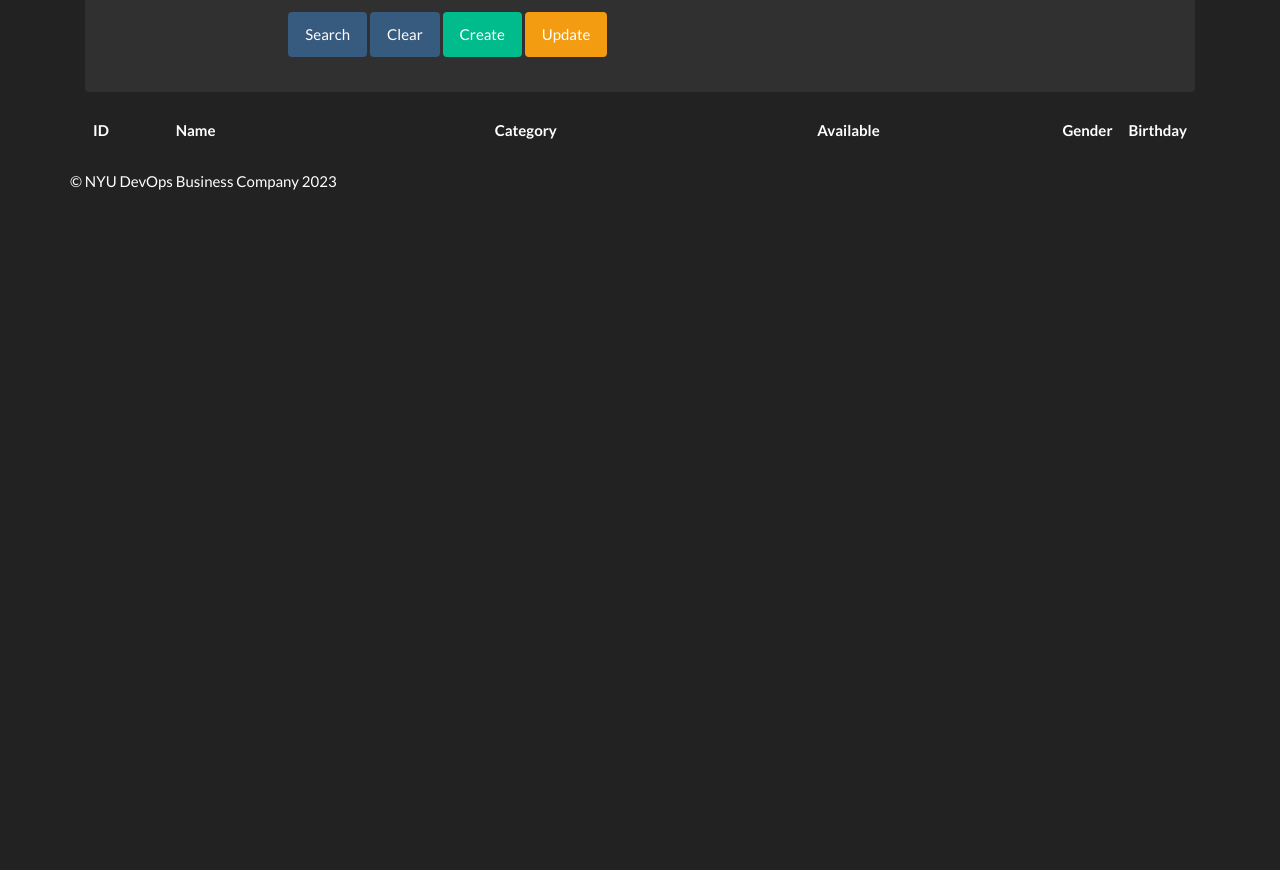
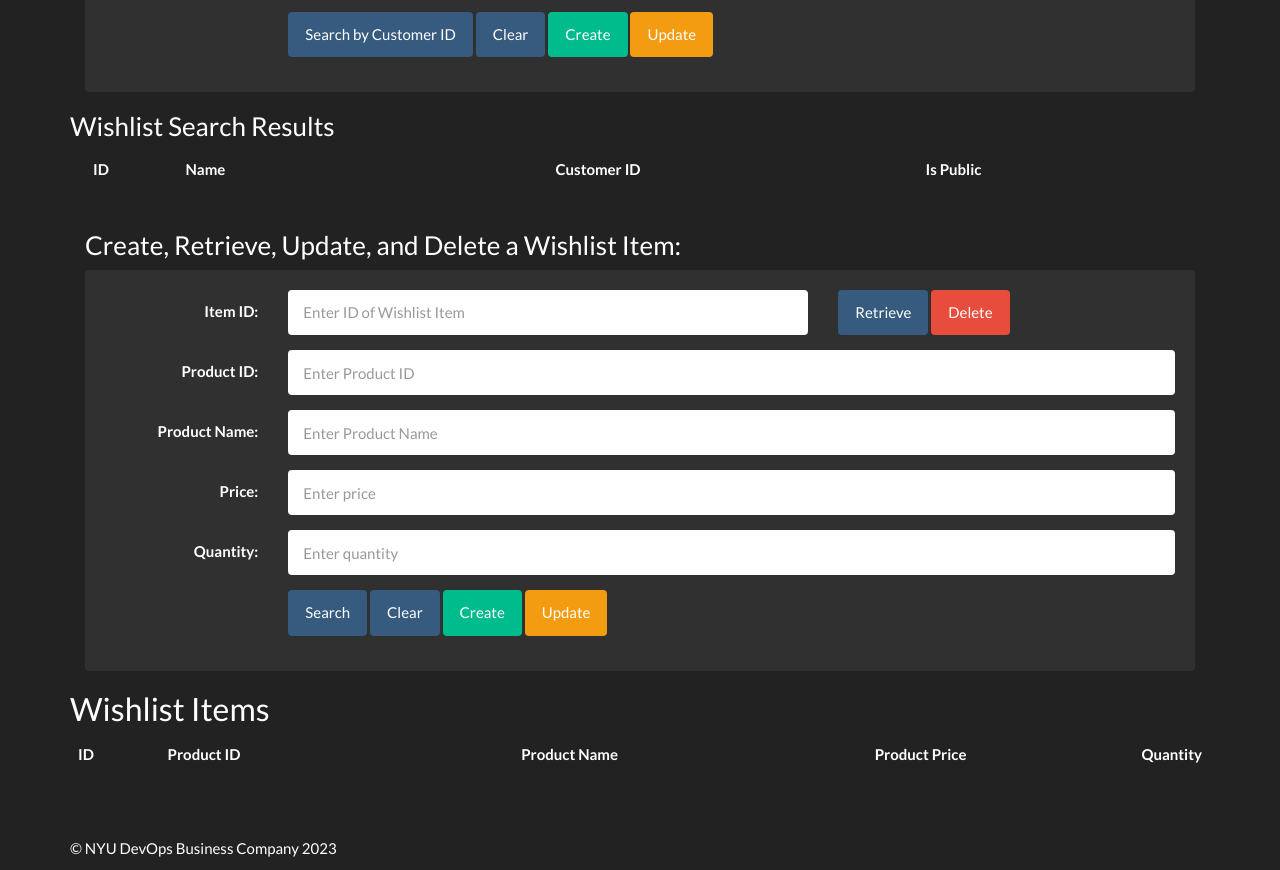
Before and after one commit to CSCI-GA-2820-FA23-003/wishlists, a plain HTML site: page service/static/index.html in a window 1280 px wide. Shown: the part 488-1358 px from the top of the page. Before the commit the page ends 800 px from the top, so only its background shows below. Drawn offline with nearby package versions, Linux system fonts and the light colour scheme; files that its build step writes are made by us from their sources; files whose address does not match are found by name.

Commit message:
Creates the new form for wishlist_items

```diff
--- a/service/static/index.html
+++ b/service/static/index.html
@@ -1,5 +1,6 @@
 <!DOCTYPE html>
 <html>
+
 <head>
   <title>Wishlist Admin UI</title>
   <meta charset="utf-8">
@@ -9,6 +10,7 @@
   <link rel="stylesheet" href="static/css/darkly_bootstrap.min.css">
   <link rel="stylesheet" href="static/css/wishlist.css">
 </head>
+
 <body>
   <div class="container">
     <div class="page-header">
@@ -18,7 +20,10 @@
     <!-- Flash Message -->
     <div class="table-responsive">
       <table class="table">
-          <tr><td>Status:</td><td><span id="flash_message"></span></td></tr>
+        <tr>
+          <td>Status:</td>
+          <td><span id="flash_message"></span></td>
+        </tr>
       </table>
     </div>
 
@@ -53,7 +58,8 @@
           <div class="form-group">
             <label class="control-label col-sm-2" for="wishlist_customer_id">Customer Id:</label>
             <div class="col-sm-10">
-                <input type="text" class="form-control" id="wishlist_customer_id" placeholder="Enter customer id for Wishlist">
+              <input type="text" class="form-control" id="wishlist_customer_id"
+                placeholder="Enter customer id for Wishlist">
             </div>
           </div>
 
@@ -69,7 +75,7 @@
           <!-- SUBMIT BUTTONS -->
           <div class="form-group">
             <div class="col-sm-offset-2 col-sm-10">
-                <button type="submit" class="btn btn-primary" id="search-btn">Search</button>
+              <button type="submit" class="btn btn-primary" id="search-btn">Search by Customer ID</button>
               <button type="submit" class="btn btn-primary" id="clear-btn">Clear</button>
               <button type="submit" class="btn btn-success" id="create-btn">Create</button>
               <button type="submit" class="btn btn-warning" id="update-btn">Update</button>
@@ -80,20 +86,102 @@
     </div> <!-- end Form -->
 
     <!-- Search Results -->
+    <h3>Wishlist Search Results</h3>
     <div class="table-responsive col-md-12" id="search_results">
       <table class="table table-striped">
         <thead>
           <tr>
             <th class="col-md-1">ID</th>
             <th class="col-md-4">Name</th>
-            <th class="col-md-4">Category</th>
-            <th class="col-md-3">Available</th>
-            <th class="col-md-3">Gender</th>
-            <th class="col-md-3">Birthday</th>
+            <th class="col-md-4">Customer ID</th>
+            <th class="col-md-3">Is Public</th>
           </tr>
         </thead>
       </table>
     </div>
+
+    <section id="wishlist-item-section">
+      <div class="col-md-12" id="wishlist-item-form">
+        <h3>Create, Retrieve, Update, and Delete a Wishlist Item:</h3>
+        <div class="well">
+          <div class="form-horizontal">
+            <div class="form-group">
+              <label class="control-label col-sm-2" for="item_id">Item ID:</label>
+              <div class="col-sm-6">
+                <input type="text" class="form-control" id="item_id" placeholder="Enter ID of Wishlist Item">
+              </div>
+              <div class="col-sm-4">
+                <button type="submit" class="btn btn-primary" id="retrieve-item-btn">Retrieve</button>
+                <button type="submit" class="btn btn-danger" id="delete-item-btn">Delete</button>
+              </div>
+            </div>
+          </div> <!-- form horizontal -->
+
+          <div class="form-horizontal">
+
+            <!-- PRODUCT ID -->
+            <div class="form-group">
+              <label class="control-label col-sm-2" for="item_name">Product ID:</label>
+              <div class="col-sm-10">
+                <input type="text" class="form-control" id="item_product_id" placeholder="Enter Product ID">
+              </div>
+            </div>
+
+            <!-- PRODUCT NAME -->
+            <div class="form-group">
+              <label class="control-label col-sm-2" for="item_product_name">Product Name:</label>
+              <div class="col-sm-10">
+                <input type="text" class="form-control" id="item_product_name" placeholder="Enter Product Name">
+              </div>
+            </div>
+
+            <!-- PRODUCT PRICE -->
+            <div class="form-group">
+              <label class="control-label col-sm-2" for="item_price">Price:</label>
+              <div class="col-sm-10">
+                <input type="text" class="form-control" id="item_price"
+                  placeholder="Enter price">
+              </div>
+            </div>
+
+            <!-- QUANTITY -->
+            <div class="form-group">
+              <label class="control-label col-sm-2" for="item_quantity">Quantity:</label>
+              <div class="col-sm-10">
+                <input type="text" class="form-control" id="item_quantity"
+                  placeholder="Enter quantity">
+              </div>
+            </div>
+
+            <!-- SUBMIT BUTTONS -->
+            <div class="form-group">
+              <div class="col-sm-offset-2 col-sm-10">
+                <button type="submit" class="btn btn-primary" id="item-search-btn">Search</button>
+                <button type="submit" class="btn btn-primary" id="item-clear-btn">Clear</button>
+                <button type="submit" class="btn btn-success" id="item-create-btn">Create</button>
+                <button type="submit" class="btn btn-warning" id="item-update-btn">Update</button>
+              </div>
+            </div>
+          </div> <!-- form horizontal -->
+        </div> <!-- end well -->
+      </div> <!-- end Form -->
+
+      <h2>Wishlist Items</h2>
+      <table id="wishlist-items-table" class="table table-striped">
+        <thead>
+          <tr>
+            <th class="col-md-1">ID</th>
+            <th class="col-md-4">Product ID</th>
+            <th class="col-md-4">Product Name</th>
+            <th class="col-md-3">Product Price</th>
+            <th class="col-md-3">Quantity</th>
+          </tr>
+        </thead>
+        <tbody>
+        </tbody>
+      </table>
+
+    </section>
 
     <footer>
       <br><br>
@@ -102,11 +190,12 @@
 
   </div> <!-- container -->
 
-  <script type="text/javascript" src = "static/js/jquery-3.6.0.min.js"></script>
-  <script type="text/javascript" src = "static/js/bootstrap.min.js"></script>
+  <script type="text/javascript" src="static/js/jquery-3.6.0.min.js"></script>
+  <script type="text/javascript" src="static/js/bootstrap.min.js"></script>
 
   <!-- YOUR REST API -->
   <script type="text/javascript" src="static/js/rest_api.js"></script>
 
 </body>
+
 </html>
--- a/service/static/js/rest_api.js
+++ b/service/static/js/rest_api.js
@@ -26,8 +26,13 @@ $(function () {
         $("#flash_message").append(message);
     }
 
+    // Render list of items in a given wishlist
+    // function render_wishlist_item_table(res){
+    //     for res.items
+    // }
+
     // ****************************************
-    // Create a Pet
+    // Create a Wishlist
     // ****************************************
 
     $("#create-btn").click(function () {
@@ -63,7 +68,7 @@ $(function () {
 
 
     // ****************************************
-    // Update a Pet
+    // Update a Wishlist
     // ****************************************
 
     $("#update-btn").click(function () {
@@ -121,6 +126,27 @@ $(function () {
         ajax.done(function(res){
             update_form_data(res)
             flash_message("Success")
+            $.ajax({
+                type: "GET",
+                url: `/wishlists/${res.id}/items`,
+            }).done(function(res){
+                $("#wishlist-items-table tbody").empty()
+                if (res.length == 0){
+                    window.alert("No results")
+                } else {
+                    $.each(res, function(index, item) {
+                        $("#wishlist-items-table tbody").append(`<tr>
+                            <td><a class"wishlist-item-id-link">${item.id}</a></td>
+                            <td>${item.product_id}</td>
+                            <td>${item.product_name}</td>
+                            <td>${item.product_price}</td>
+                            <td>${item.quantity}</td>
+                        </tr>`)
+                    })
+                }
+
+            })
+
         });
 
         ajax.fail(function(res){
@@ -131,7 +157,7 @@ $(function () {
     });
 
     // ****************************************
-    // Delete a Pet
+    // Delete a Wishlist
     // ****************************************
 
     $("#delete-btn").click(function () {
@@ -168,7 +194,8 @@ $(function () {
     });
 
     // ****************************************
-    // Search for a Pet
+    // Search for a Wishlist by Customer ID
+    // TODO
     // ****************************************
 
     $("#search-btn").click(function () {
```
Also changed, not shown: 4 other files. Lines whose indentation alone changed are shown as unchanged.
